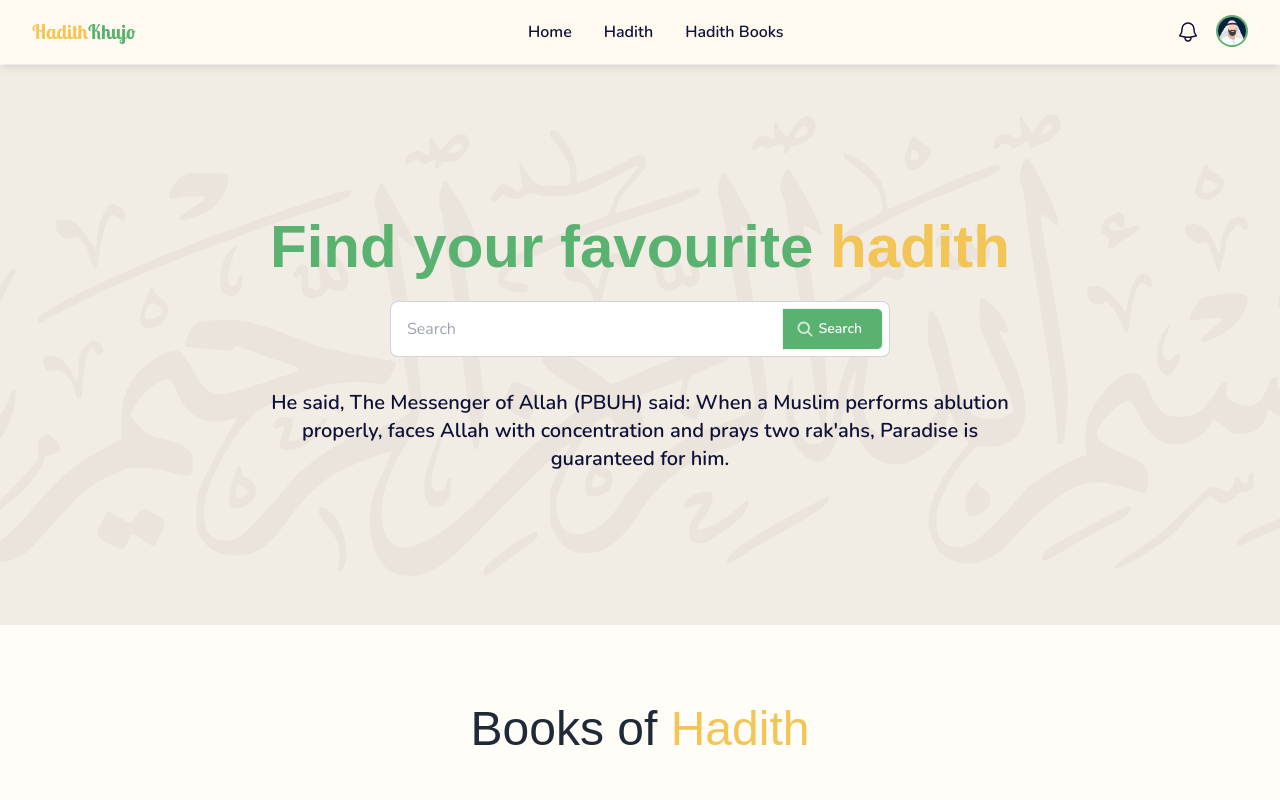
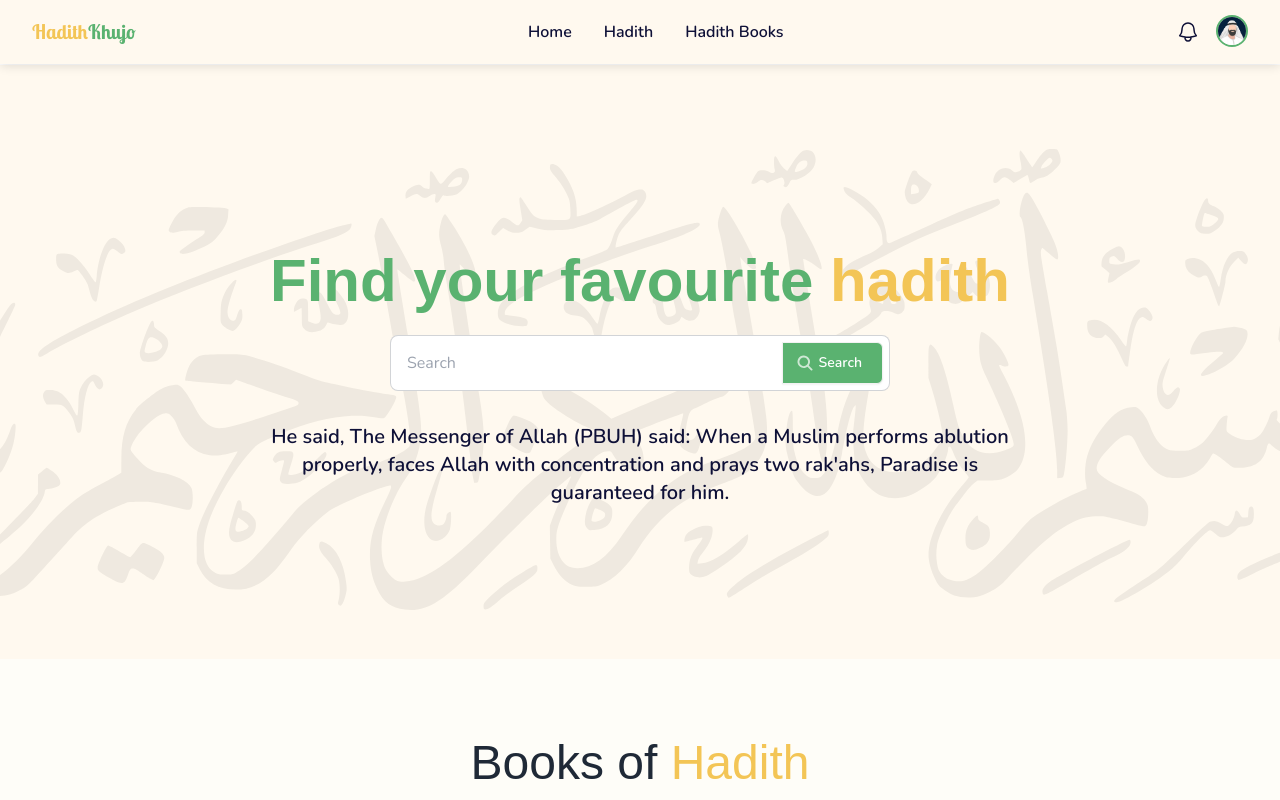
Before and after one commit to MuhammadRukon/hadith-web-app, a React (Vite) app: page / in a window 1280 px wide. Shown: the top 800 px of the page. Built offline with nearby package versions, Linux system fonts and the light colour scheme; a web font is replaced by a local one.

Commit message:
basic paralax effect

```diff
--- a/src/component/home/banner/Banner.jsx
+++ b/src/component/home/banner/Banner.jsx
@@ -4,14 +4,16 @@ import toast from "react-hot-toast";
 
 const Banner = () => {
   return (
-    <div className="hero mt-[64px] bg-[#fff9ef] min-h-[70vh]">
+    <div  className="bg-[#fff9ef] relative overflow-hidden">
+
+    <div  className="hero mt-[34px] min-h-[70vh]">
       <div
         style={{
           backgroundImage: `url(${banner})`,
         }}
-        className="hero-overlay bg-no-repeat bg-center opacity-10 bg-opacity-60"
+        className="hero-overlay bg-transparent fixed z-0 bg-no-repeat bg-center opacity-10 bg-opacity-60"
       ></div>
-      <div className="hero-content text-center text-neutral-content">
+      <div data-aos="zoom-in" data-aos-duration="900" className="hero-content text-center text-neutral-content">
         <div className="max-w-md lg:max-w-3xl ">
           <h1 className="text-4xl lg:text-6xl font-secondary font-bold text-[#5ab270]">
             Find your favourite <span className="text-[#f3c556]">hadith</span>
@@ -54,6 +56,8 @@ const Banner = () => {
         </div>
       </div>
     </div>
+    </div>
+
   );
 };
 
--- a/src/component/home/bookOfHadith/BookOfHadith.jsx
+++ b/src/component/home/bookOfHadith/BookOfHadith.jsx
@@ -6,7 +6,7 @@ const BookOfHadithPage = () => {
 
   return (
     <Container>
-      <div className="text-center pt-20 pb-16">
+      <div className="text-center pt-20 pb-16 sticky z-10 bg-[#fefdf8]">
         <h2 className="text-3xl lg:text-5xl font-secondary font-medium">
           Books of <span className="text-[#f3c556]">Hadith</span>
         </h2>
--- a/src/component/home/categorizedHadith/CategorizedHadith.jsx
+++ b/src/component/home/categorizedHadith/CategorizedHadith.jsx
@@ -5,7 +5,7 @@ import CategoryCards from "../../categorizedHadith/CategoryCards";
 const CategorizedHadith = () => {
   return (
     <Container>
-      <div className="text-center pt-20 pb-16">
+      <div className="text-center pt-20 pb-16 sticky z-10 bg-[#fefdf8]">
         <h2 className="text-3xl lg:text-5xl font-secondary font-medium">
           Categorized <span className="text-[#f3c556]">Hadith</span>
         </h2>
--- a/src/component/navbar/Navbar.jsx
+++ b/src/component/navbar/Navbar.jsx
@@ -6,7 +6,7 @@ import profileImg from "./../../assets/profileImg.png";
 const Navbar = () => {
   return (
     <>
-      <div className="text-[#0e1037] bg-[#fff9ef] shadow-[0_2px_10px_rgba(0,0,0,0.12)] fixed top-0 left-0 w-full z-20">
+      <div className="text-[#0e1037] bg-[#fff9ef] shadow-[0_2px_10px_rgba(0,0,0,0.12)] fixed top-0 left-0 w-full z-50">
         <div className="xl:container mx-auto px-8 flex justify-between items-center">
           <Logo />
           <NavItems />
--- a/src/pages/home/HomePage.jsx
+++ b/src/pages/home/HomePage.jsx
@@ -14,9 +14,8 @@ const HomePage = () => {
   },[])
   return (
     <MainLayout>
-      <div data-aos="zoom-in">
+
       <Banner />
-      </div>
 
       <BookOfHadith />
       <CategorizedHadith />
```
